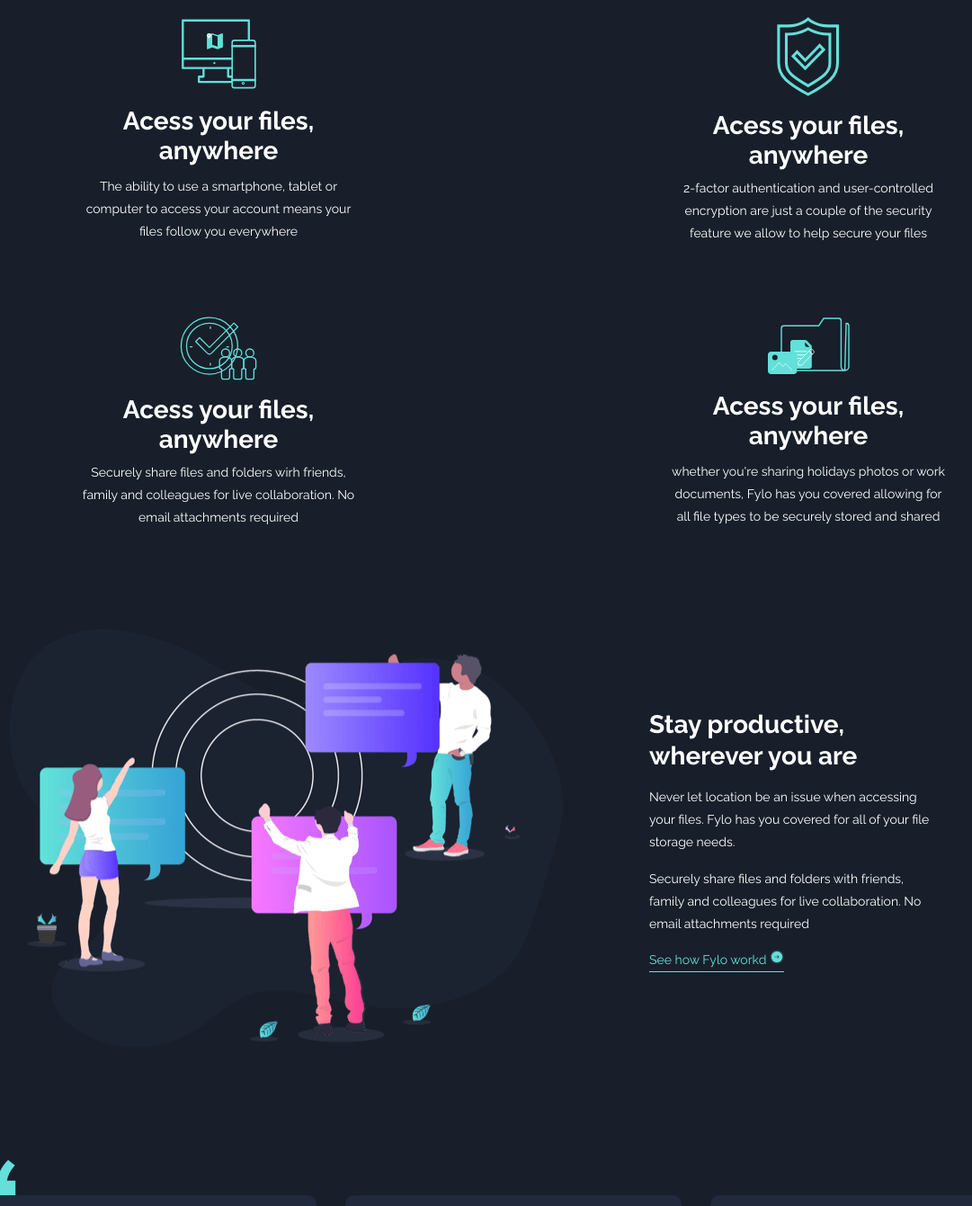
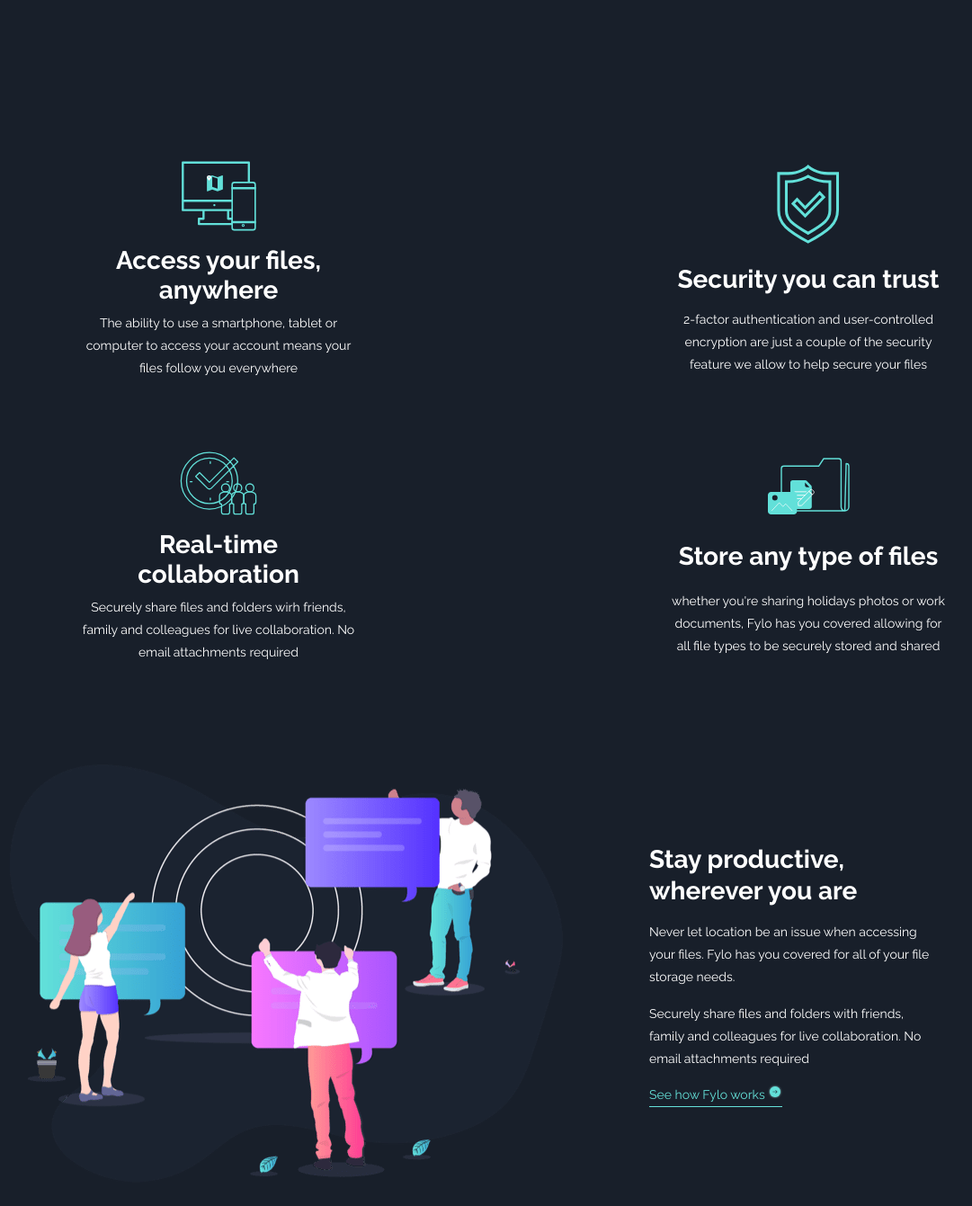
Before and after one commit to Divine-James/team-111-side-hustle, a plain HTML site: page index.html in a window 1280 px wide. Shown: the part 797-2138 px from the top of the page at 90% size, without its empty margins (69-1150 px from the left). Drawn offline with nearby package versions, Linux system fonts and the light colour scheme.

Commit message:
corrected header in feature-section

```diff
--- a/index.html
+++ b/index.html
@@ -52,28 +52,28 @@
         <div class="features-section">
             <div class="box">
                 <img src="./images/icon-access-anywhere.svg" alt="Access anywhere">
-                <h1>Acess your files, anywhere</h1>
+                <h1>Access your files, anywhere</h1>
                 <p>The ability to use a smartphone, tablet or computer
                     to access your account means your files
                     follow you everywhere</p>
             </div>
             <div class="box">
                 <img src="./images/icon-security.svg" alt="Access anywhere">
-                <h1>Acess your files, anywhere</h1>
+                <h1>Security you can trust</h1>
                 <p>2-factor authentication and user-controlled encryption are
                     just a couple of the security feature we allow to help
                     secure your files</p>
             </div>
             <div class="box">
                 <img src="./images/icon-collaboration.svg" alt="Access anywhere">
-                <h1>Acess your files, anywhere</h1>
+                <h1>Real-time collaboration</h1>
                 <p>Securely share files and folders wirh friends, family and
                     colleagues for live collaboration. No email attachments
                     required</p>
             </div>
             <div class="box">
                 <img src="./images/icon-any-file.svg" alt="Access anywhere">
-                <h1>Acess your files, anywhere</h1>
+                <h1>Store any type of files</h1>
                 <p>whether you're sharing holidays photos or work
                     documents, Fylo has you covered allowing for all file types to be securely stored and shared
                 </p>
@@ -91,7 +91,7 @@
                     covered for all of your file storage needs.</p>
                 <p>Securely share files and folders with friends, family and colleagues for live
                     collaboration. No email attachments required</p>
-                <a href="#">See how Fylo workd <img src="/images/icon-arrow.svg" alt=""></a>
+                <a href="#">See how Fylo works <img src="/images/icon-arrow.svg" alt=""></a>
             </div>
         </div>
 
--- a/style.css
+++ b/style.css
@@ -95,7 +95,7 @@ nav .logo img {
   display: grid;
   grid-template-columns: repeat(2, 1fr);
   grid-gap: 2rem;
-  padding-top: 5rem;
+  padding-top: 15rem;
 }
 .features-section .box {
   display: grid;
```
